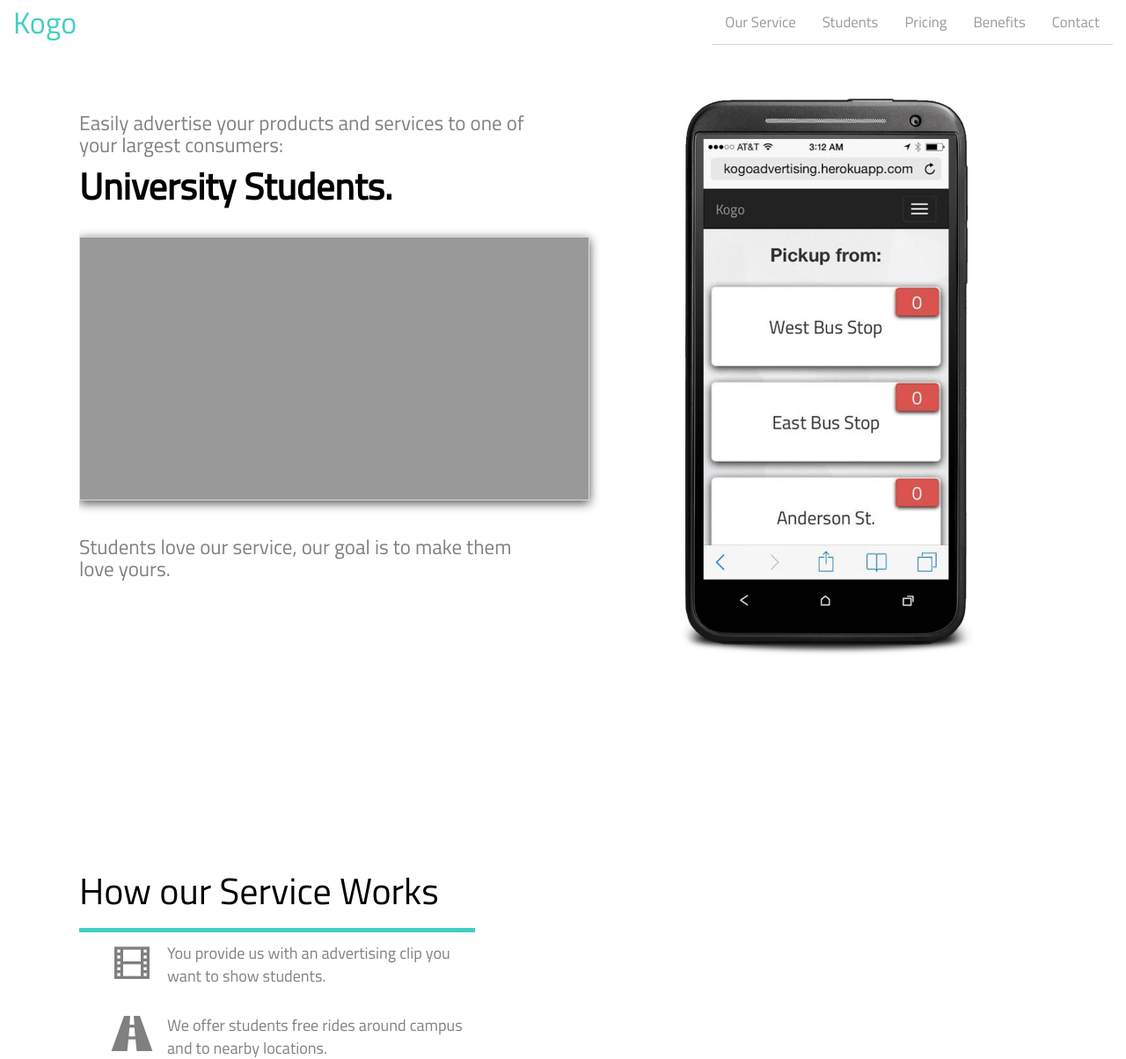
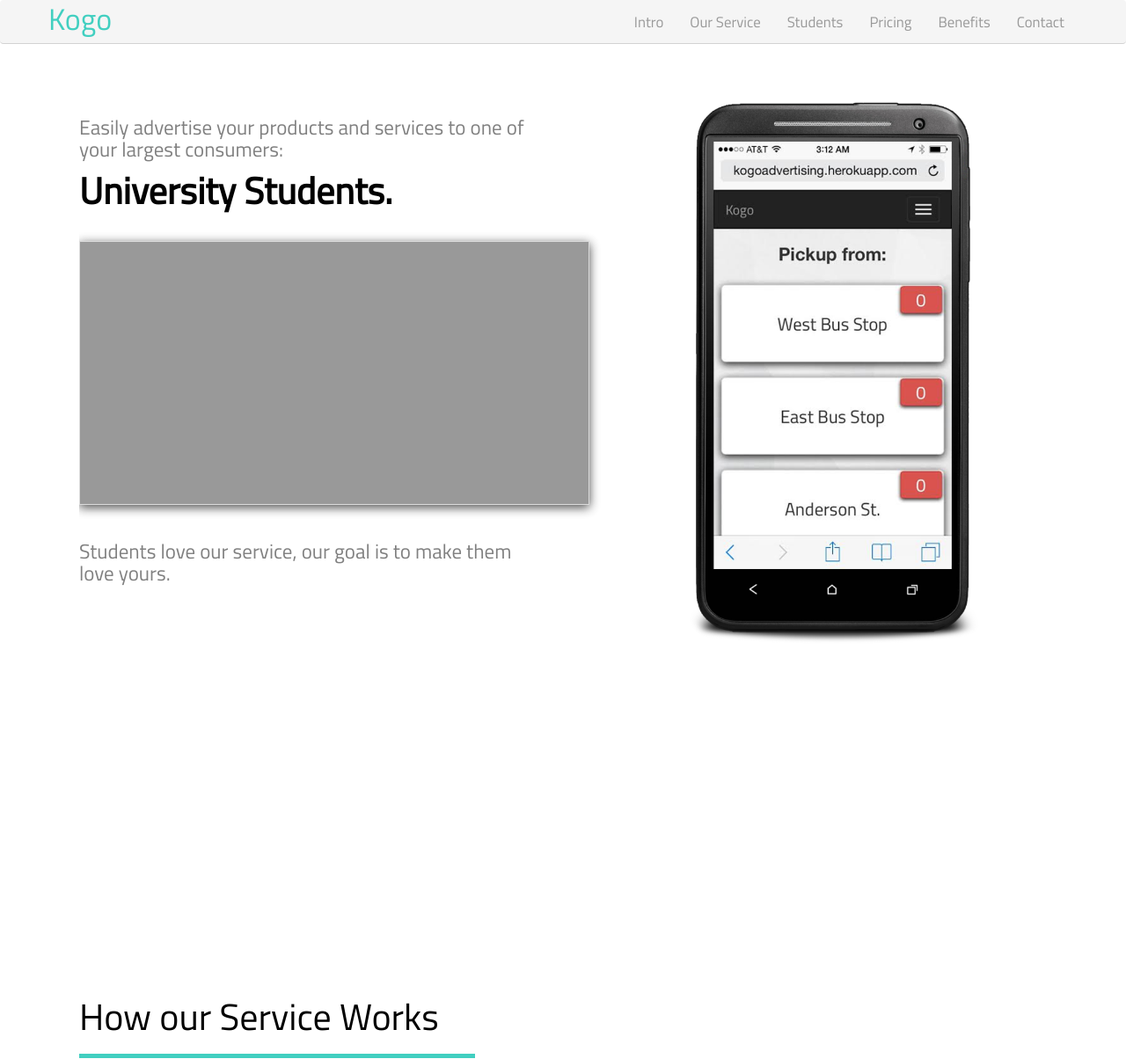
Before and after one commit to akyker20/KogoBusinesses, a Django app: page / in a window 1280 px wide. Shown: the top 1204 px of the page at 88% size. Run offline with Django 3.2, Linux system fonts and the light colour scheme; some libraries are stand-ins or nearby versions.

Commit message:
added fixed border

```diff
--- a/kogo/static/css/company/desktop.css
+++ b/kogo/static/css/company/desktop.css
@@ -6,7 +6,6 @@ section.intro {
 	background: white;
 	width: 100%;
 	background-size: 100%;
-	padding: 115px;
 }
 
 div.video-holder {
@@ -20,7 +19,7 @@ div.video-holder {
 
 img.android {
 	float: right;
-	width: 500px;
+	width: 485px;
 }
 
 div.intro-left-container {
@@ -115,10 +114,6 @@ section.why-kogo div.icon-info {
 	font-size: 2.2em;
 	font-family: "Titillium Web",sans-serif;
 	height: 215px;
-}
-
-ul.scroll-links {
-	border-bottom: 1px solid LightGray;
 }
 
 ul.scroll-links li a:hover {
--- a/kogo/static/css/style.css
+++ b/kogo/static/css/style.css
@@ -36,16 +36,25 @@ span.glyphicon-remove {
 
 div.navbar-header a.navbar-brand {
 	color: white;
+	padding-top: 11px;
 }
 
 nav.navbar-inverse {
-	background: white;
+	background: whitesmoke;
 	border: white;
+}
+
+nav div.container-fluid {
+	width: 1200px;
 }
 
 nav.navbar.navbar-inverse {
 	margin-bottom: 0px;
-	height: 65px;
+	height: 40px;
+	position: fixed;
+	z-index: 20;
+	width: 100%;
+	border-bottom: 1px solid LightGray;
 }
 
 a.navbar-brand {
--- a/kogo/static/js/companies.js
+++ b/kogo/static/js/companies.js
@@ -61,7 +61,8 @@ var resetPaddingOfIntroSectionToFitBrowserHeight = function() {
 	var screenHeight = $(window).height();
 	var paddingOffset = 378;
 	var correctPadding = screenHeight/2 - paddingOffset;
-	$("section.intro").css("padding", correctPadding);
+	$("section.intro").css("padding-top", correctPadding + 70);
+  $("section.intro").css("padding-bottom", correctPadding - 70);
 };
 
 var tag = document.createElement('script');
--- a/kogo/templates/base.html
+++ b/kogo/templates/base.html
@@ -27,6 +27,7 @@
       <!-- Collect the nav links, forms, and other content for toggling -->
       <div class="collapse navbar-collapse" id="bs-example-navbar-collapse-1">
         <ul class="nav navbar-nav navbar-right scroll-links">
+          <li><a data-section="intro">Intro</a></li>
           <li><a data-section="service">Our Service</a></li>
           <li><a data-section="students">Students</a></li>
           <li><a data-section="pricing">Pricing</a></li>
```
